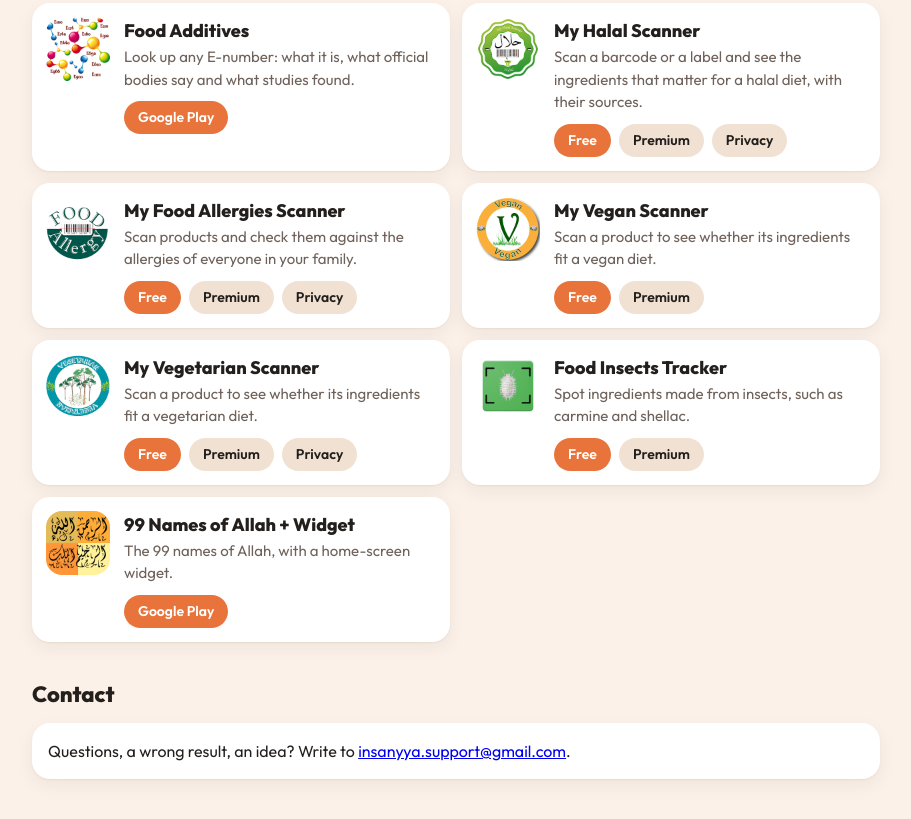
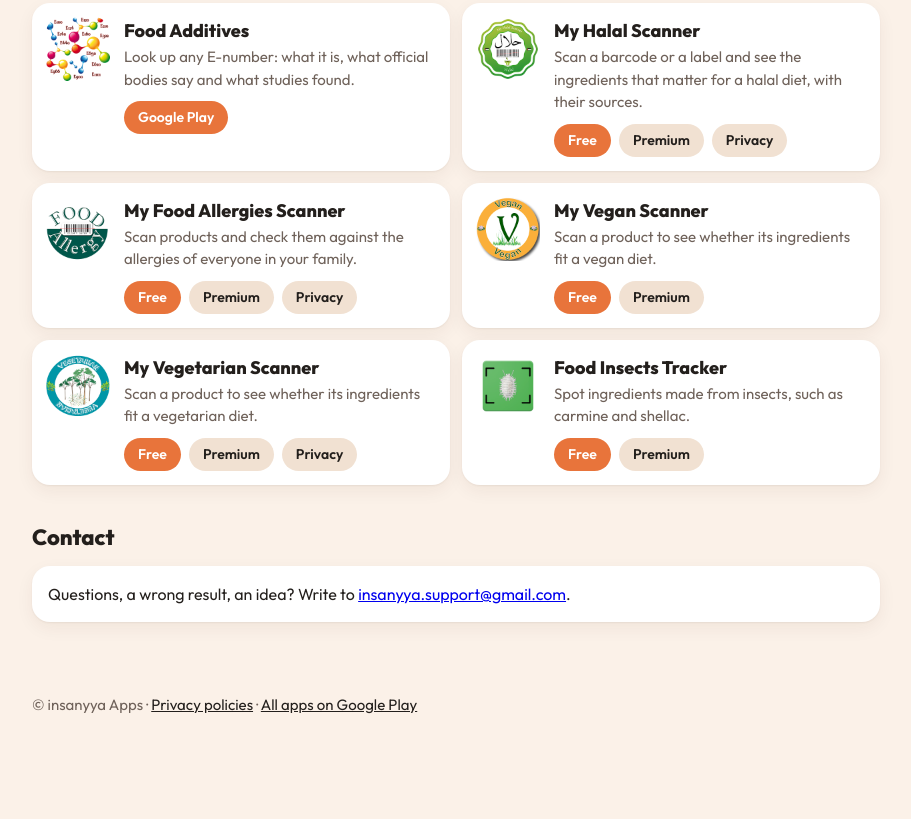
Before and after one commit to Insanyya-dev/insanyya-dev.github.io, a plain HTML site: page index.html in a window 1280 px wide. Shown: the part 375-1194 px from the top of the page, without its empty margins (184-1095 px from the left). After the commit the page ends 1139 px from the top, so only its background shows below. Drawn offline with Linux system fonts and the light colour scheme.

Commit message:
Home page: remove 99 Names (obsolete widget)
Co-Authored-By: Claude Opus 5.5 <noreply@anthropic.com>

```diff
--- a/index.html
+++ b/index.html
@@ -117,12 +117,6 @@
         <div class="links"><a class="btn play" href="https://play.google.com/store/apps/details?id=com.app.mrschak.foodInsectTracker.free">Free</a>
           <a class="btn soft" href="https://play.google.com/store/apps/details?id=com.app.mrschak.foodInsectTracker.pro">Premium</a></div></div>
     </article>
-    <article class="app">
-      <img src="icons/insanyya.apps.deen.thenamesofallah.free.png" alt="">
-      <div><h3>99 Names of Allah + Widget</h3>
-        <p>The 99 names of Allah, with a home-screen widget.</p>
-        <div class="links"><a class="btn play" href="https://play.google.com/store/apps/details?id=insanyya.apps.deen.thenamesofallah.free">Google Play</a></div></div>
-    </article>
   </div>
 
   <div class="section-title"><h2>Contact</h2></div>
```
Also changed, not shown: icons/insanyya.apps.deen.thenamesofallah.free.png (deleted).
